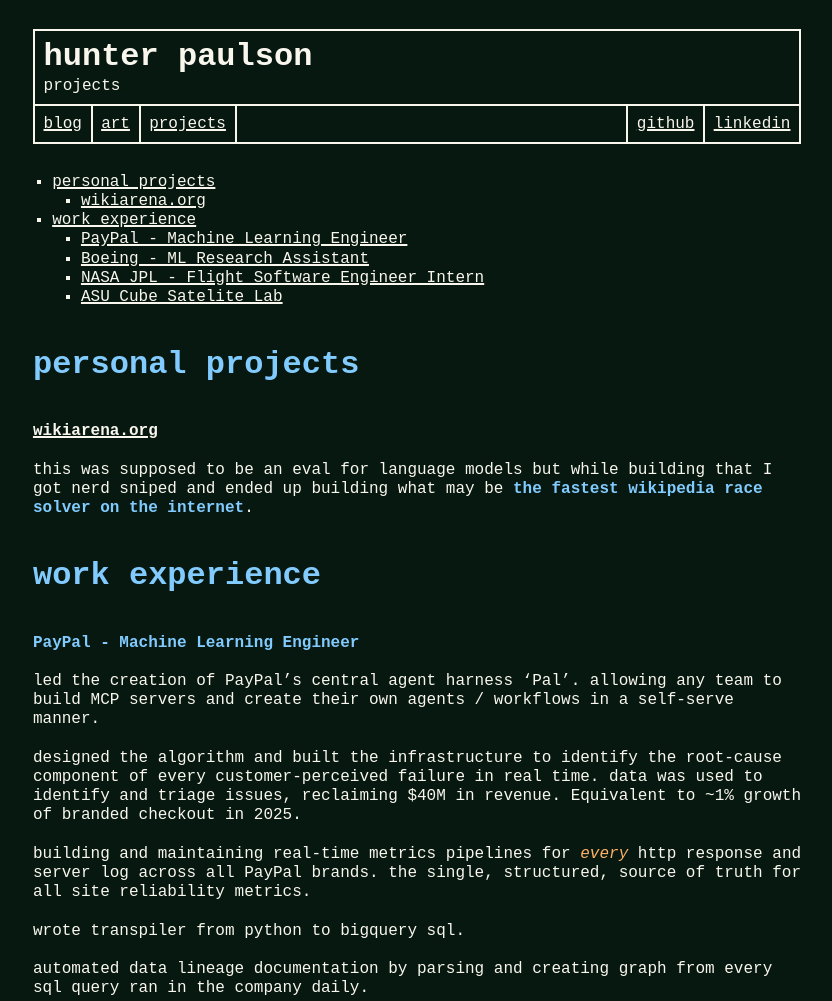
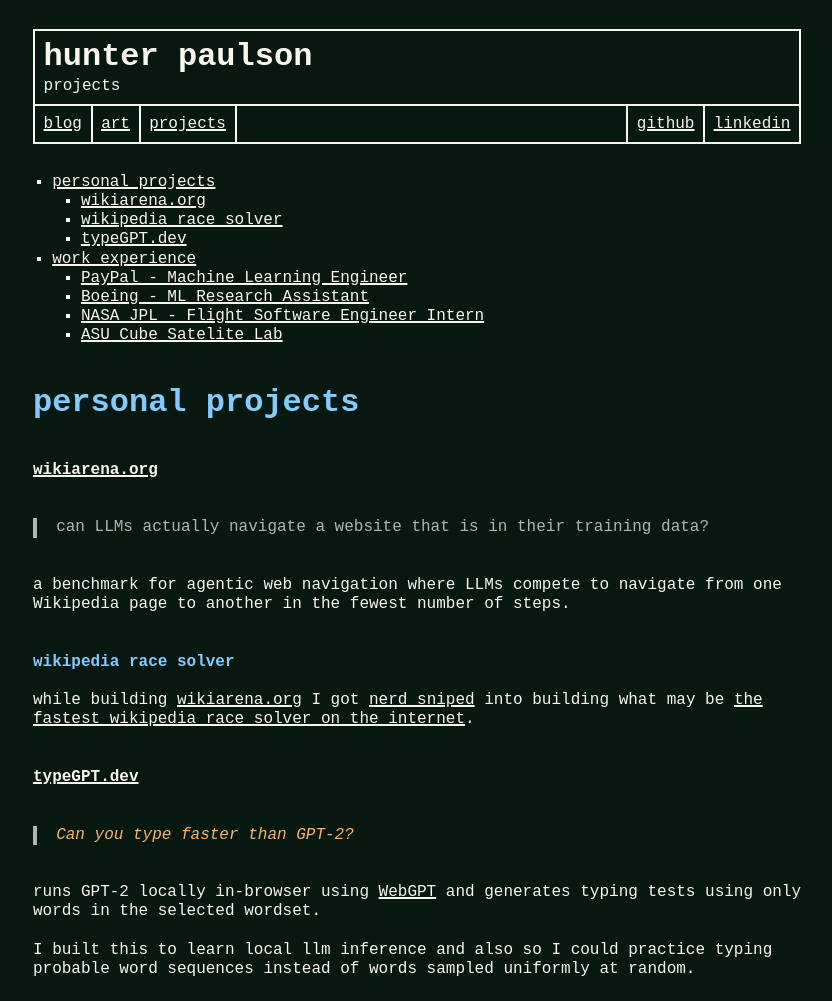
Before and after one commit to hunterpaulson/hunterpaulson.github.io, a plain HTML site: page projects/index.html in a window 1280 px wide. Shown: the top 1001 px of the page, without its empty margins (223-1055 px from the left). Drawn offline with Linux system fonts and the light colour scheme; a web font is replaced by a local one.

Commit message:
deploy: 2d60b43ae0a88c510a373e3b8950354c19be2299

```diff
--- a/projects/index.html
+++ b/projects/index.html
@@ -34,6 +34,9 @@
 <ul class="incremental">
 <li><a href="#wikiarena.org"
 id="toc-wikiarena.org">wikiarena.org</a></li>
+<li><a href="#wikipedia-race-solver"
+id="toc-wikipedia-race-solver">wikipedia race solver</a></li>
+<li><a href="#typegpt.dev" id="toc-typegpt.dev">typeGPT.dev</a></li>
 </ul></li>
 <li><a href="#work-experience" id="toc-work-experience">work
 experience</a>
@@ -55,16 +58,27 @@
 <h1 id="personal-projects">personal projects</h1>
 <h2 id="wikiarena.org"><a
 href="https://wikiarena.org">wikiarena.org</a></h2>
-<p>this was supposed to be an eval for language models but while
-building that I got nerd sniped and ended up building what may be
-<strong>the fastest wikipedia race solver on the internet</strong>.</p>
-<!-- ## fmt2fmt
-
-> what gets measured gets fixed
-
-(my PayPal team's version of the classic quote)
-
-the stuff I do at work and can share -->
+<blockquote>
+<p>can LLMs actually navigate a website that is in their training
+data?</p>
+</blockquote>
+<p>a benchmark for agentic web navigation where LLMs compete to navigate
+from one Wikipedia page to another in the fewest number of steps.</p>
+<h2 id="wikipedia-race-solver">wikipedia race solver</h2>
+<p>while building <a href="https://wikiarena.org">wikiarena.org</a> I
+got <a href="https://xkcd.com/356/">nerd sniped</a> into building what
+may be <a href="/blog/wikipedia-race-solver/">the fastest wikipedia race
+solver on the internet</a>.</p>
+<h2 id="typegpt.dev"><a href="https://typegpt.dev">typeGPT.dev</a></h2>
+<blockquote>
+<p><em>Can you type faster than GPT-2?</em></p>
+</blockquote>
+<p>runs GPT-2 locally in-browser using <a
+href="https://github.com/0hq/WebGPT">WebGPT</a> and generates typing
+tests using only words in the selected wordset.</p>
+<p>I built this to learn local llm inference and also so I could
+practice typing probable word sequences instead of words sampled
+uniformly at random.</p>
 <h1 id="work-experience">work experience</h1>
 <h2 id="paypal---machine-learning-engineer">PayPal - Machine Learning
 Engineer</h2>
```
Also changed, not shown: sitemap.xml (+10 -10 lines), .markdown/projects.md.
